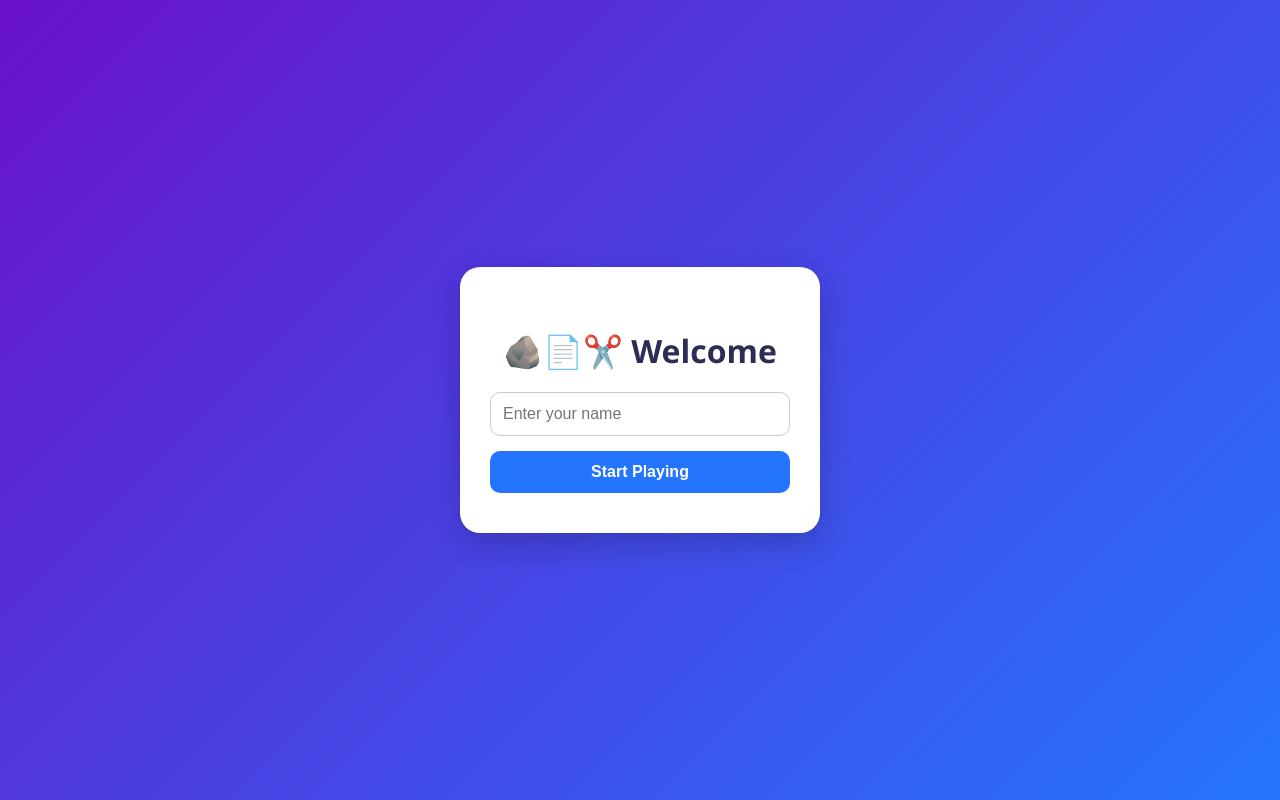
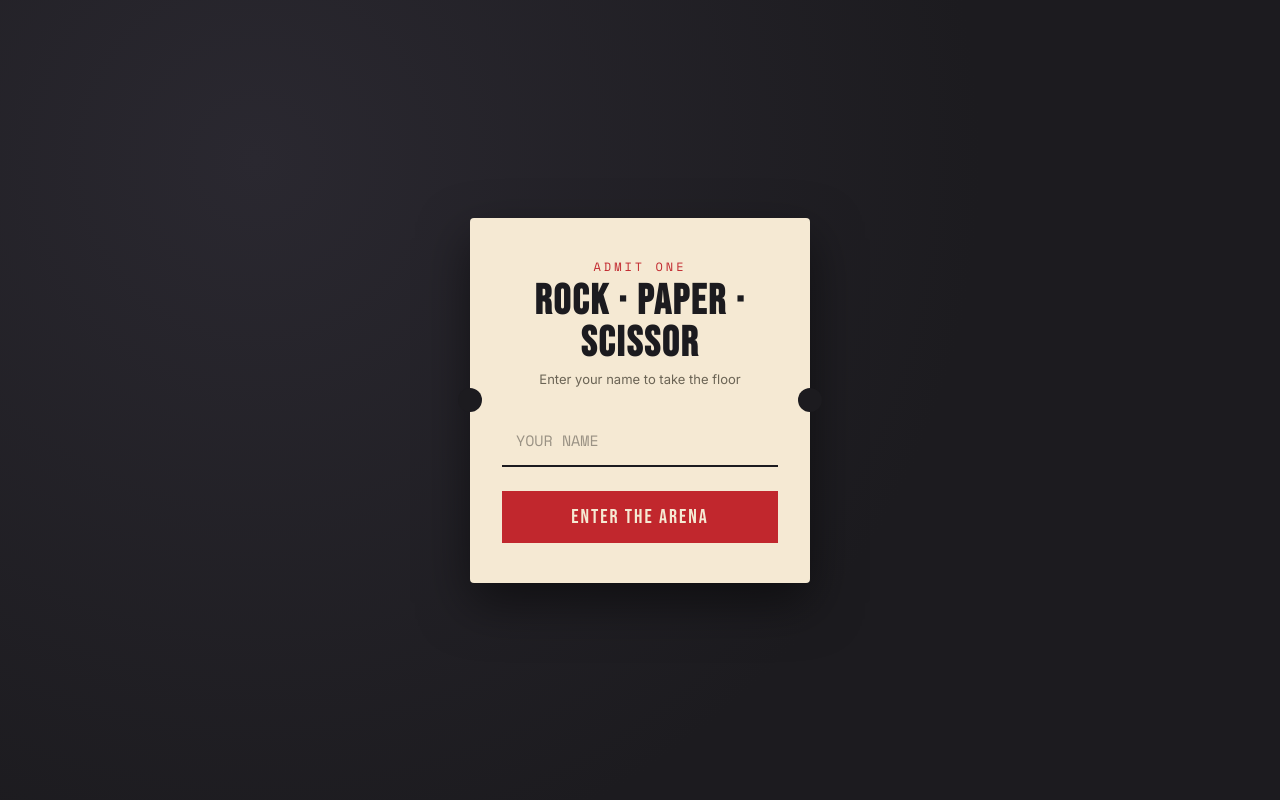
Before and after one commit to bindagearyan-bit/Python-Projects-, a Flask app: page / in a window 1280 px wide. Run offline with Flask 3, Linux system fonts and the light colour scheme.

Commit message:
Update login.html

```diff
--- a/Python Projects/stone-paper-scissor/templates/login.html
+++ b/Python Projects/stone-paper-scissor/templates/login.html
@@ -1,56 +1,110 @@
 <!DOCTYPE html>
 <html>
 <head>
-    <title>Login - Rock Paper Scissors</title>
+    <title>Rock Paper Scissors</title>
+    <link rel="preconnect" href="https://fonts.googleapis.com">
+    <link href="https://fonts.googleapis.com/css2?family=Bebas+Neue&family=Space+Mono:wght@400;700&family=Inter:wght@400;600&display=swap" rel="stylesheet">
     <style>
-        * { box-sizing: border-box; }
+        * { box-sizing: border-box; margin: 0; padding: 0; }
+
         body {
-            font-family: 'Segoe UI', Arial, sans-serif;
-            text-align: center;
-            background: linear-gradient(135deg, #6a11cb, #2575fc);
+            font-family: 'Inter', sans-serif;
+            background: #1C1B1F;
+            background-image: radial-gradient(circle at 20% 20%, #2A2830 0%, #1C1B1F 60%);
             min-height: 100vh;
-            margin: 0;
             display: flex;
             align-items: center;
             justify-content: center;
         }
-        .login-box {
-            background: white;
-            border-radius: 20px;
-            padding: 40px 30px;
-            box-shadow: 0 10px 30px rgba(0,0,0,0.2);
-            max-width: 360px;
-            width: 90%;
+
+        .ticket {
+            background: #F5E9D3;
+            width: 340px;
+            padding: 40px 32px;
+            position: relative;
+            box-shadow: 0 20px 50px rgba(0,0,0,0.5);
+            border-radius: 4px;
         }
-        h1 { color: #2c2c54; margin-bottom: 20px; }
+
+        .ticket::before, .ticket::after {
+            content: "";
+            position: absolute;
+            width: 24px;
+            height: 24px;
+            background: #1C1B1F;
+            border-radius: 50%;
+            top: 50%;
+            transform: translateY(-50%);
+        }
+        .ticket::before { left: -12px; }
+        .ticket::after { right: -12px; }
+
+        .eyebrow {
+            font-family: 'Space Mono', monospace;
+            font-size: 12px;
+            letter-spacing: 3px;
+            color: #C1272D;
+            text-align: center;
+            margin-bottom: 6px;
+        }
+
+        h1 {
+            font-family: 'Bebas Neue', sans-serif;
+            font-size: 42px;
+            letter-spacing: 2px;
+            text-align: center;
+            color: #1C1B1F;
+            line-height: 1;
+            margin-bottom: 6px;
+        }
+
+        .sub {
+            text-align: center;
+            font-size: 13px;
+            color: #6b6455;
+            margin-bottom: 28px;
+        }
+
         input {
             width: 100%;
-            padding: 12px;
-            border-radius: 10px;
-            border: 1px solid #ccc;
-            font-size: 16px;
-            margin-bottom: 15px;
+            padding: 14px;
+            border: none;
+            border-bottom: 2px solid #1C1B1F;
+            background: transparent;
+            font-family: 'Space Mono', monospace;
+            font-size: 15px;
+            color: #1C1B1F;
+            margin-bottom: 24px;
+            outline: none;
         }
+
+        input::placeholder { color: #9a9284; }
+
         button {
             width: 100%;
-            padding: 12px;
+            padding: 14px;
             border: none;
-            border-radius: 10px;
-            background: #2575fc;
-            color: white;
-            font-size: 16px;
-            font-weight: 600;
+            background: #C1272D;
+            color: #F5E9D3;
+            font-family: 'Bebas Neue', sans-serif;
+            font-size: 20px;
+            letter-spacing: 2px;
             cursor: pointer;
+            transition: background 0.15s ease;
         }
-        button:hover { background: #1a5edb; }
+
+        button:hover { background: #a31f24; }
+        button:active { transform: scale(0.98); }
     </style>
 </head>
 <body>
-    <div class="login-box">
-        <h1>🪨📄✂️ Welcome</h1>
+    <div class="ticket">
+        <p class="eyebrow">ADMIT ONE</p>
+        <h1>ROCK · PAPER · SCISSOR</h1>
+        <p class="sub">Enter your name to take the floor</p>
         <form method="POST">
-            <input type="text" name="name" placeholder="Enter your name" required>
-            <button type="submit">Start Playing</button>
+            <input type="text" name="name" placeholder="YOUR NAME" required>
+            <button type="submit">Enter the Arena</button>
         </form>
     </div>
 </body>
```
